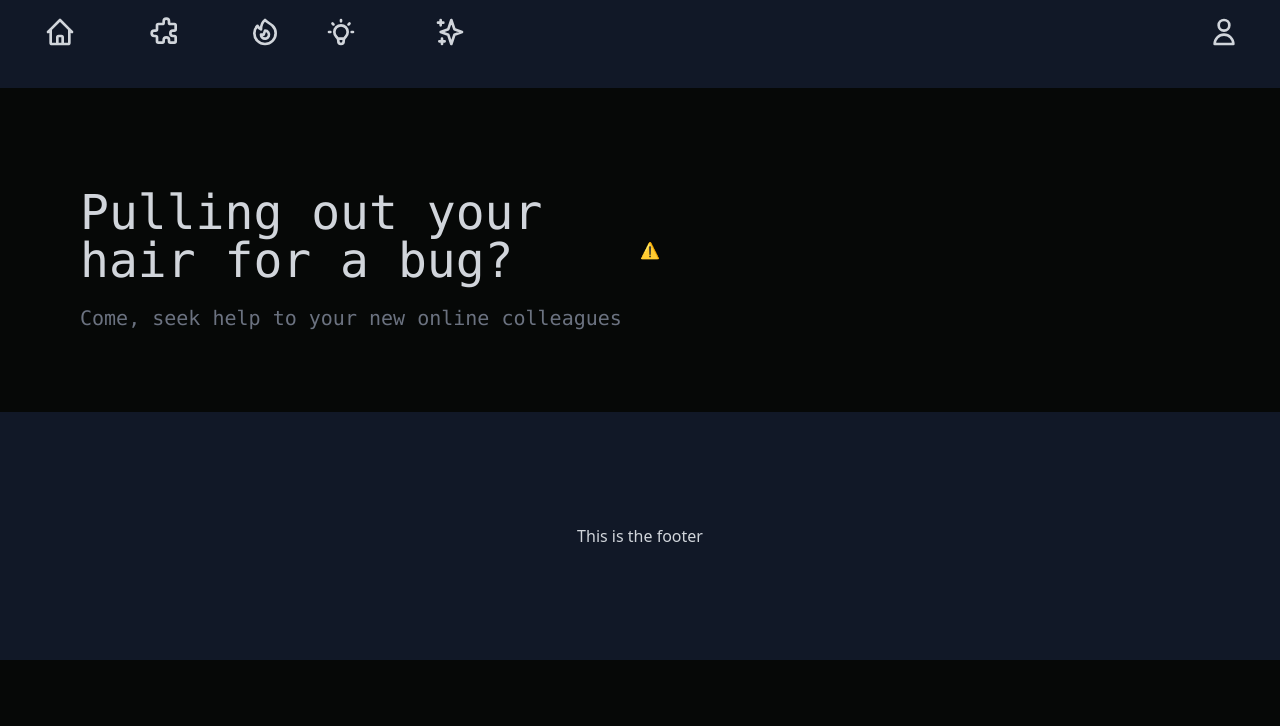
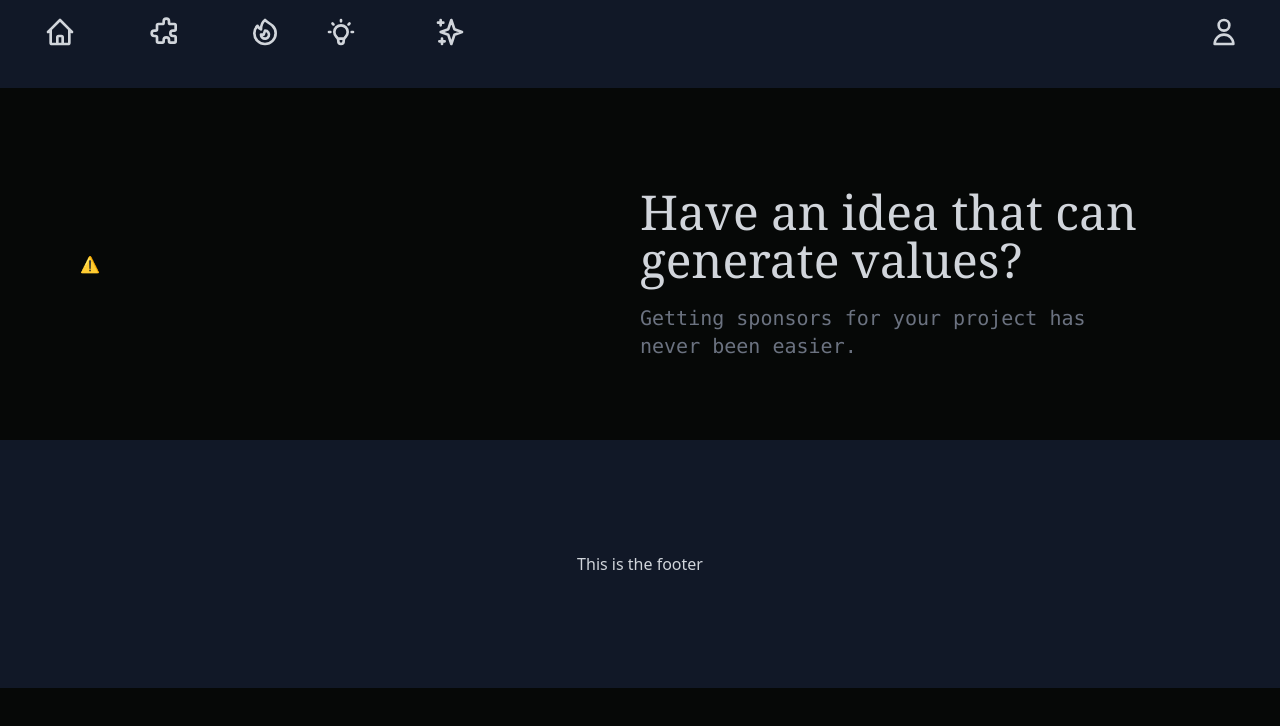
Before and after one commit to SumayaSiddique/Developer-Hunt-with-NEXT-JS, a Next.js app in the folder developer-hunt/: page /ideas in a window 1280 px wide. Shown: the top 726 px of the page. Built offline with nearby package versions, Linux system fonts and the light colour scheme; no server answers.

Commit message:
minor changes

```diff
--- a/developer-hunt/pages/ideas/index.js
+++ b/developer-hunt/pages/ideas/index.js
@@ -8,19 +8,21 @@ const Ideas = () => {
         <meta name="viewport" content="initial-scale=1.0, width=device-width" />
       </Head>
       <div className="grid sm:grid-cols-1  xl:grid-cols-2 items-center my-10">
-        <div>
-          <p className="text-5xl font-mono my-5 ">
-            Pulling out your hair for a bug?
-          </p>
-          <p className="text-xl font-mono text-gray-500">
-            Come, seek help to your new online colleagues
-          </p>
-        </div>
         <Player
           autoplay
           loop
           src="https://assets4.lottiefiles.com/packages/lf20_0cvczw8l.json"
+          className="max-w-lg"
         />
+        <div>
+          <p className="text-5xl my-5 max-w-lg font-serif">
+            Have an idea that can generate values?
+          </p>
+          <p className="text-xl font-mono text-gray-500 max-w-md">
+            Getting sponsors for your project has never been easier.
+          </p>
+        </div>
+
       </div>
     </div>
   );
--- a/developer-hunt/pages/internships/index.js
+++ b/developer-hunt/pages/internships/index.js
@@ -15,7 +15,7 @@ const Internships = () => {
                 />
 
                 <div>
-                    <p className="text-5xl font-mono my-5 max-w-lg">Getting a job after graduation is a tough task</p>
+                    <p className="text-5xl font-serif my-5 max-w-lg">Getting a job after graduation is a tough task</p>
                     <p className="text-xl font-mono text-gray-500 max-w-md">You have come to the right place where you can get internships for free.</p>
 
                 </div>
--- a/developer-hunt/pages/jobs/index.js
+++ b/developer-hunt/pages/jobs/index.js
@@ -11,7 +11,7 @@ const Jobs = () => {
 
             <div className="grid sm:grid-cols-1  xl:grid-cols-2 items-center my-10">
                 <div>
-                    <p className="text-5xl font-mono my-5 ">Trying to land a job in the tech industry?</p>
+                    <p className="text-5xl font-serif my-5 ">Trying to land a job in the tech industry?</p>
                     <p className="text-xl font-mono text-gray-500">You have come to the right place!</p>
 
                 </div>
--- a/developer-hunt/pages/problems/index.js
+++ b/developer-hunt/pages/problems/index.js
@@ -8,10 +8,10 @@ const problems = () => {
                 <title>Problems | Developer Hunt</title>
                 <meta name="viewport" content="initial-scale=1.0, width=device-width" />
             </Head>
-            <div className="grid sm:grid-cols-1  xl:grid-cols-2 items-center my-10">
+            <div className="grid sm:grid-cols-1 xl:grid-cols-2 items-center my-10 ">
                 <div>
-                    <p className="text-5xl font-mono my-5 ">Pulling out your hair for a bug?</p>
-                    <p className="text-xl font-mono text-gray-500">Come, seek help to your new online colleagues</p>
+                    <p className="text-5xl font-serif my-5 ">Pulling out your hair for a bug?</p>
+                    <p className="text-xl font-mono text-gray-500 max-w-md">Come, seek help to your new online colleagues</p>
 
                 </div>
                 <Player
```
